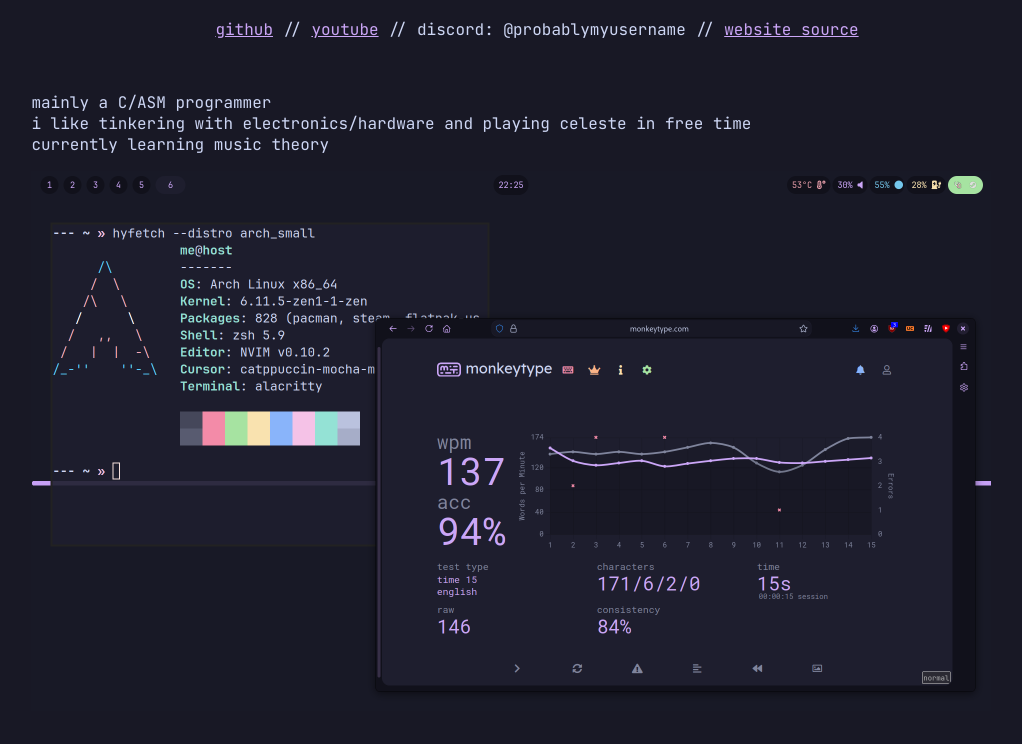
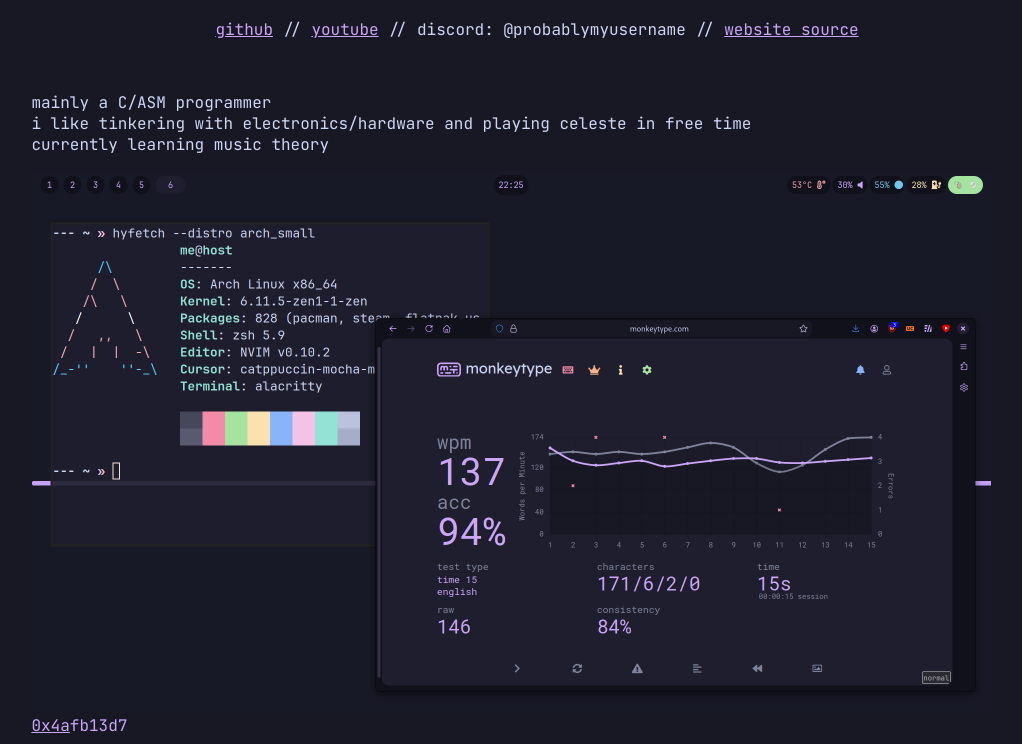
Before and after one commit to slightlyeepy/slightlyeepy.github.io, a plain HTML site: page index.html in a window 1280 px wide. Shown: the part 67-811 px from the top of the page, without its empty margins (103-1125 px from the left). Drawn offline with Linux system fonts and the light colour scheme.

Commit message:
add a celeste reference (this is highly important trust me)

```diff
--- a/index.html
+++ b/index.html
@@ -28,5 +28,8 @@
 			currently learning music theory<br>
 		</p>
 		<img class="pad" src="screenshot.png" alt="a screenshot of my desktop" width="960" height="540">
+		<div class="pad mono mauve">
+			<a href="https://youtu.be/Fw9qwX_62LM" class="mauve">0x4a</a>fb13d7
+		</div>
 	</body>
 </html>
```
